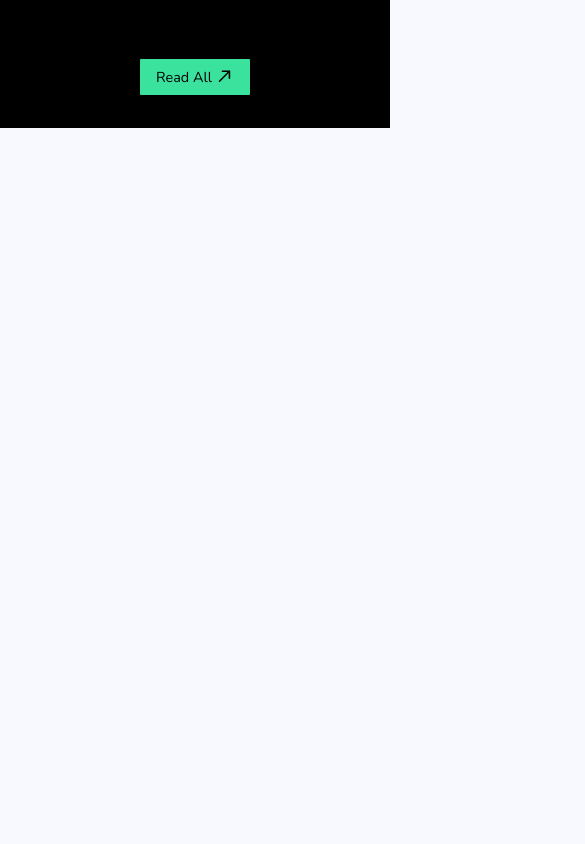
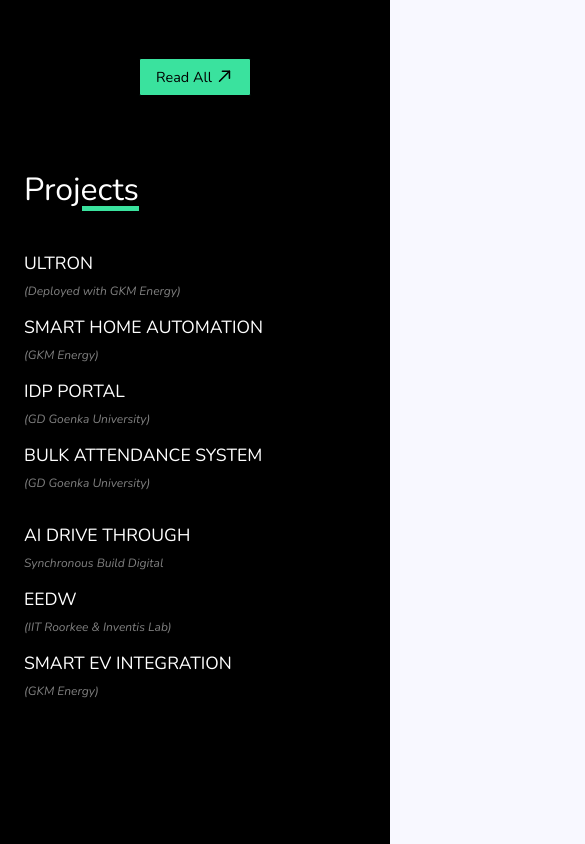
Before and after one commit to AryanSaini1303/RYM-Grenergy-Website-Next.js-, a Next.js app: page / in a window 390 px wide. Shown: the part 10160-11004 px from the top of the page, 585 px wide, since content can reach past the window. Before the commit the page ends 10288 px from the top, so only its background shows below. Built offline with nearby package versions, Linux system fonts and the light colour scheme.

Commit message:
Style: Enhance Projects section layout and responsiveness with new media queries and flex adjustments

```diff
--- a/app/page.js
+++ b/app/page.js
@@ -277,11 +277,11 @@
       </section>
       <Achievements />
       <Testimonials />
-      {/* <Projects />
+      <Projects />
       <Goals />
       <Questions />
       <GetInTouch />
-      <Footer /> */}
+      <Footer />
     </div>
   );
 }
--- a/components/Projects.module.css
+++ b/components/Projects.module.css
@@ -125,3 +125,69 @@
   height: 6rem;
   transform: rotate(180deg);
 }
+
+@media (max-width: 875px) {
+  .chartContainer .firstSection,
+  .chartContainer .secondSection {
+    flex-direction: column;
+    margin: 0 2rem;
+    gap: 2rem;
+    justify-content: flex-start;
+    align-items: flex-start;
+  }
+  .centerSection {
+    display: none;
+  }
+  .chartContainer .firstSection > div,
+  .chartContainer .secondSection > div {
+    transform: none !important;
+  }
+  .row h1 {
+    width: 100%;
+  }
+  .chartContainer .firstSection div div,
+  .chartContainer .secondSection div div {
+    display: none !important;
+  }
+  .projectContainer > h1 {
+    margin: 2.5rem 2rem 2.5rem 2rem;
+    font-size: 3rem;
+  }
+  .projectContainer .chartContainer {
+    display: flex;
+    flex-direction: column;
+    gap: 2rem;
+  }
+}
+
+@media (max-width: 768px) {
+  .projectContainer > h1 {
+    margin: 2.5rem 1.5rem 2.5rem 1.5rem;
+    font-size: 2.4rem;
+  }
+  .chartContainer .firstSection,
+  .chartContainer .secondSection {
+    margin: 0 1.5rem;
+    gap: 1.5rem;
+  }
+  .chartContainer .row div h1 {
+    font-size: 1.2rem;
+  }
+  .chartContainer .row div p {
+    font-size: 0.75rem;
+  }
+}
+
+@media (max-width: 480px) {
+  .chartContainer .firstSection,
+  .chartContainer .secondSection {
+    margin: 0 1.5rem;
+    gap: 1rem;
+  }
+  .projectContainer > h1 {
+    font-size: 2rem;
+  }
+  .chartContainer .row div h1 {
+    font-size: 1.1rem;
+  }
+}
```
